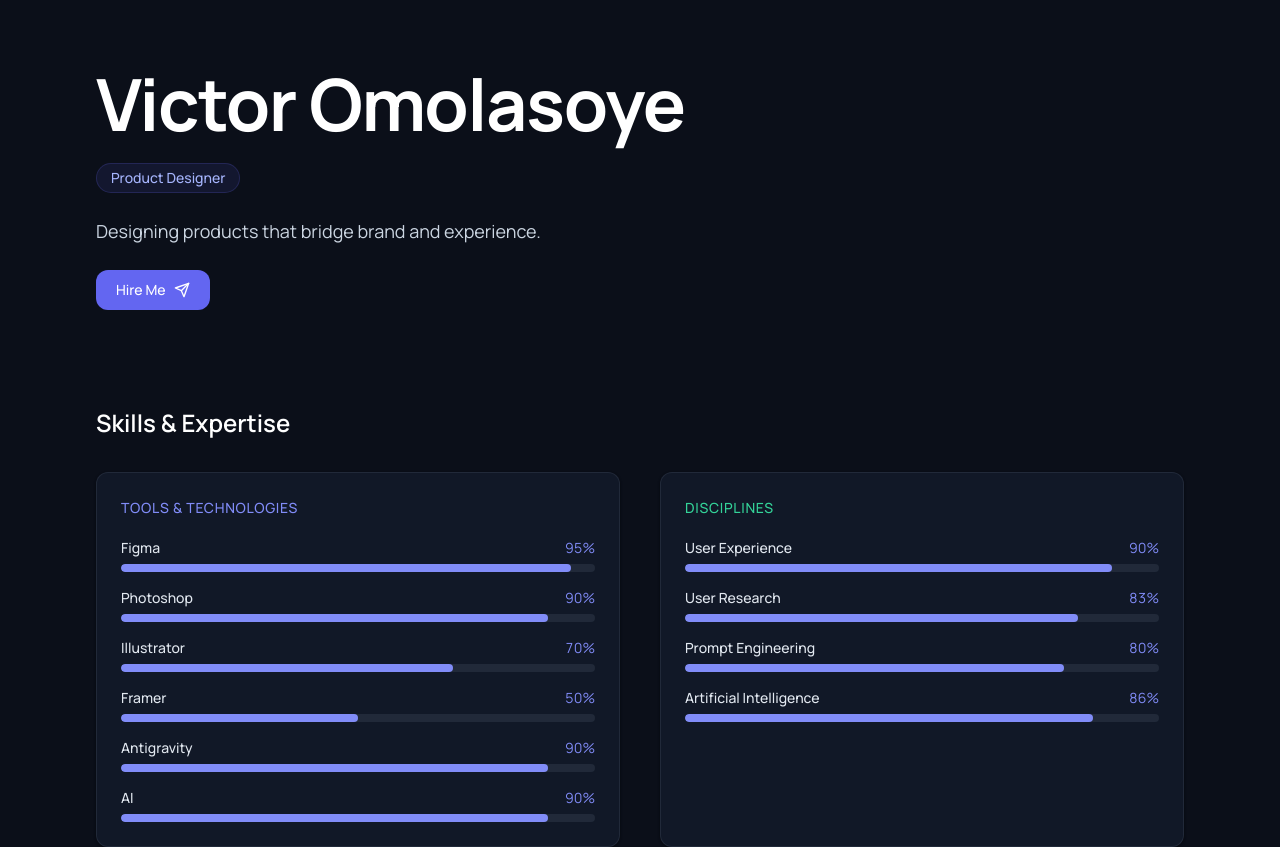
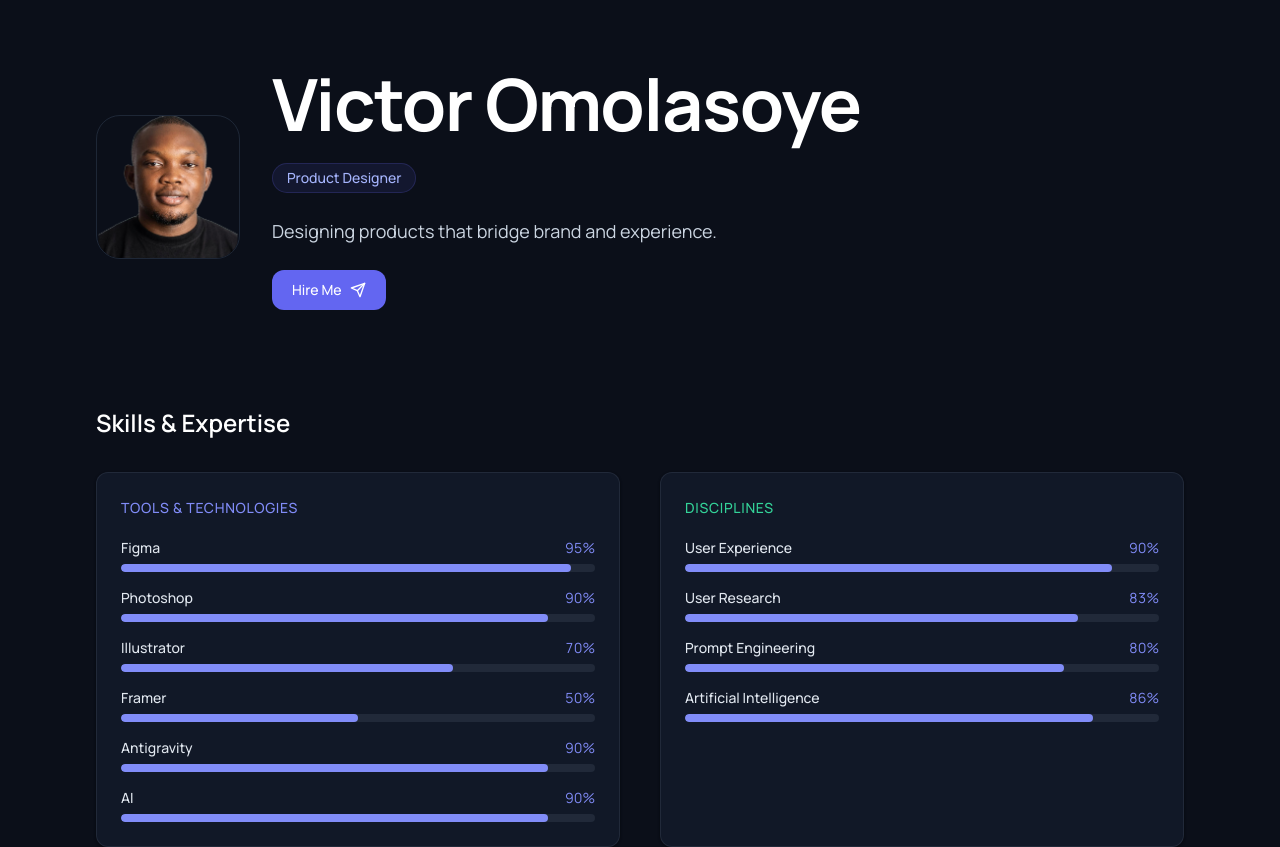
Before and after one commit to Levictor-ai/victor-omolasoye-portfolio, a Next.js app: page / in a window 1280 px wide. Shown: the top 847 px of the page. Built offline with nearby package versions, Linux system fonts and the light colour scheme.

Commit message:
Add avatar to hero, animate testimonials with framer-motion

```diff
--- a/src/components/HomeContent.tsx
+++ b/src/components/HomeContent.tsx
@@ -1,6 +1,8 @@
 'use client';
 
 import { useRef, useState, useEffect } from 'react';
+import { motion } from 'framer-motion';
+import Image from 'next/image';
 import { usePortfolio } from '@/context/PortfolioContext';
 import type { ProfileData } from '@/context/PortfolioContext';
 import type { ProjectData } from '@/types/project';
@@ -81,7 +83,20 @@ function AnimatedTitle({ titles }: { titles: string[] }) {
 
 function HeroSection({ profile }: { profile: ProfileData }) {
   return (
-    <section className="mb-24">
+    <section className="mb-24 flex flex-col items-start gap-8 sm:flex-row sm:items-center">
+      <div className="shrink-0">
+        <div className="relative size-28 overflow-hidden rounded-2xl border border-slate-700/50 sm:size-36">
+          <Image
+            src={profile.avatar}
+            alt={profile.name}
+            fill
+            className="object-cover"
+            sizes="(max-width: 640px) 112px, 144px"
+            priority
+          />
+        </div>
+      </div>
+      <div>
         <h1 className="mb-5 text-display-md font-bold tracking-tight text-white sm:text-display-lg lg:text-display-xl">
           {profile.name}
         </h1>
@@ -99,6 +114,7 @@ function HeroSection({ profile }: { profile: ProfileData }) {
             <path d="M22 2l-7 20-4-9-9-4 20-7z" />
           </svg>
         </a>
+      </div>
     </section>
   );
 }
@@ -264,7 +280,14 @@ function TestimonialsSection({ profile }: { profile: ProfileData }) {
       <h2 className="mb-8 text-heading-md text-white">Testimonials</h2>
       <div className="grid gap-6 md:grid-cols-2">
         {profile.testimonials.map((t, i) => (
-          <blockquote key={i} className="card flex flex-col p-6 sm:p-8">
+          <motion.div
+            key={i}
+            initial={{ opacity: 0, y: 30 }}
+            whileInView={{ opacity: 1, y: 0 }}
+            viewport={{ once: true, margin: '-40px' }}
+            transition={{ duration: 0.5, delay: i * 0.15 }}
+          >
+            <blockquote className="card flex flex-col p-6 sm:p-8">
               <svg
                 className="mb-4 size-6 text-indigo-500/40"
                 viewBox="0 0 24 24"
@@ -288,6 +311,7 @@ function TestimonialsSection({ profile }: { profile: ProfileData }) {
                 </cite>
               </footer>
             </blockquote>
+          </motion.div>
         ))}
       </div>
     </section>
```
Also changed, not shown: public/images/victor-profile.jpg (added). Lines whose indentation alone changed are shown as unchanged.
